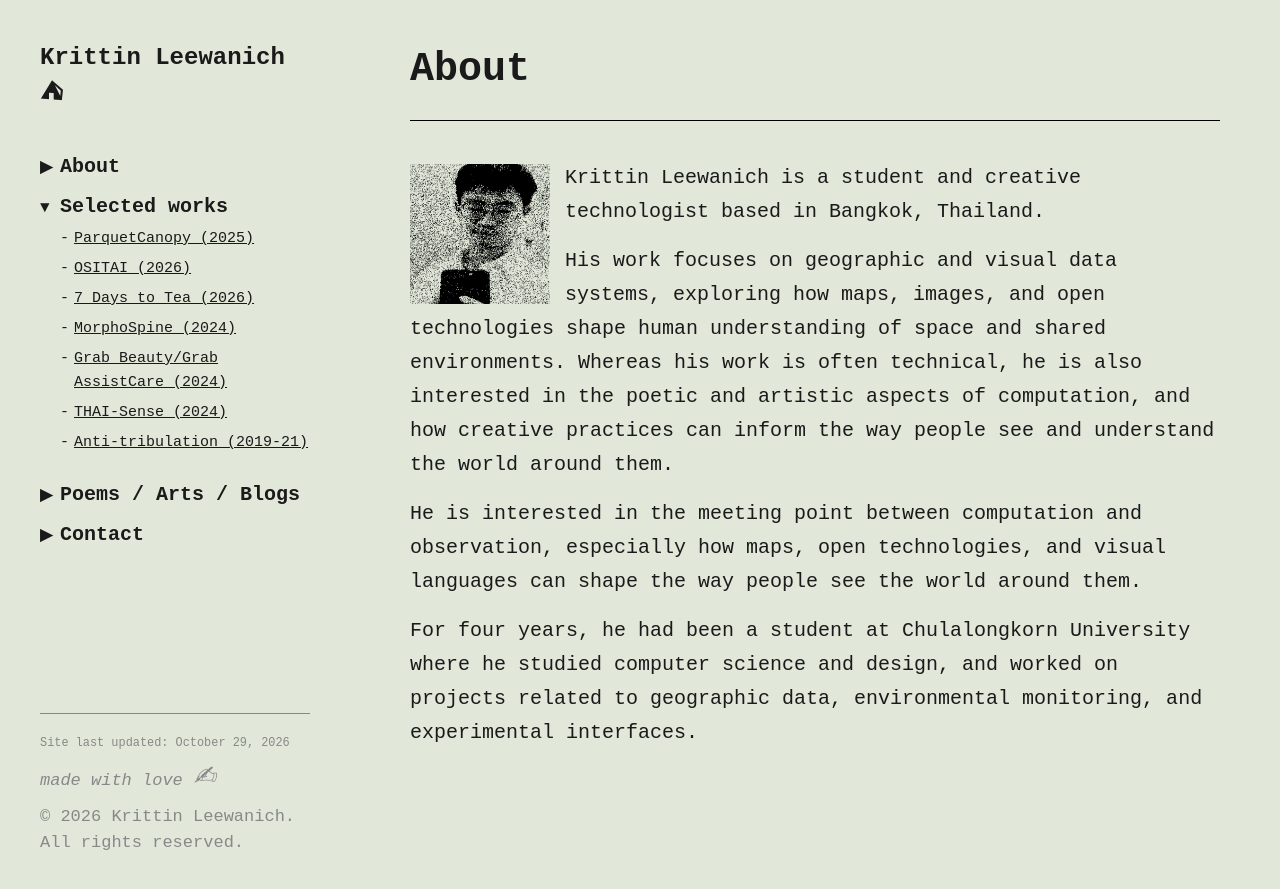
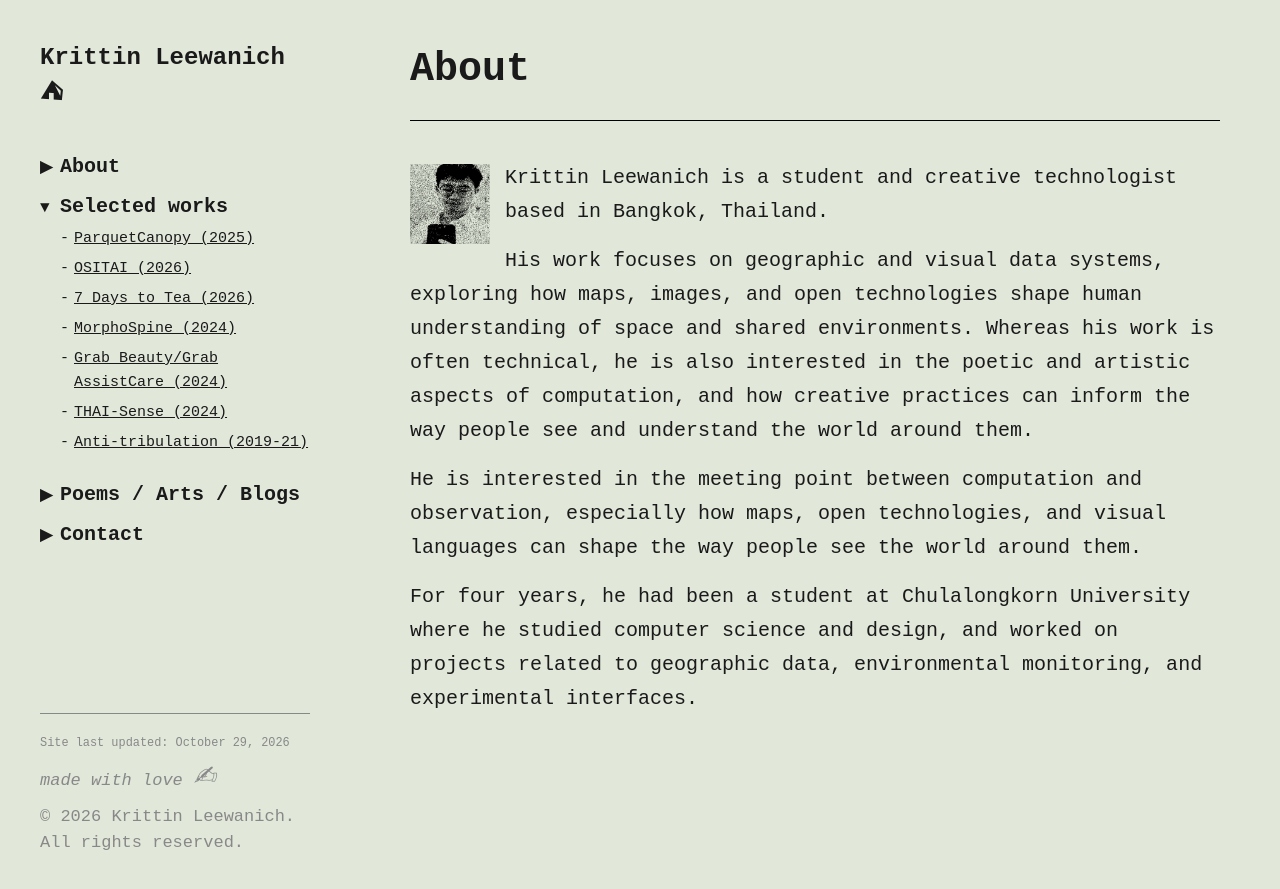
Before and after one commit to krittin-lee/krittin-lee.github.io, a Jekyll site: the page built from about.html, in a window 1280 px wide. Shown: the top 889 px of the page. Built offline with Jekyll 4.4.1, drawn with Linux system fonts in a browser that asks for light colours; some web fonts are replaced.

Commit message:
Update style.css

```diff
--- a/assets/css/style.css
+++ b/assets/css/style.css
@@ -167,7 +167,7 @@ img { max-width: 100%; display: block; }
 .about-photo { width: 250px; height: 250px; object-fit: cover; border: none; box-shadow: none; flex-shrink: 0; }
 .about-text { flex-grow: 1; }
 .about-text p { margin-bottom: 15px; line-height: 1.7; }
-.about-dropcap { float: left; width: 7em; height: 7em; object-fit: cover; margin: 0.15em 0.75em 0.35em 0; }
+.about-dropcap { float: left; width: 4em; height: 4em; object-fit: cover; margin: 0.15em 0.75em 0.35em 0; }
 .about-text h2 { margin-top: 30px; margin-bottom: 10px; font-size: 1.2em; text-transform: uppercase; letter-spacing: 1px; }
 
 /* SINGLE WORK PAGE */
```
